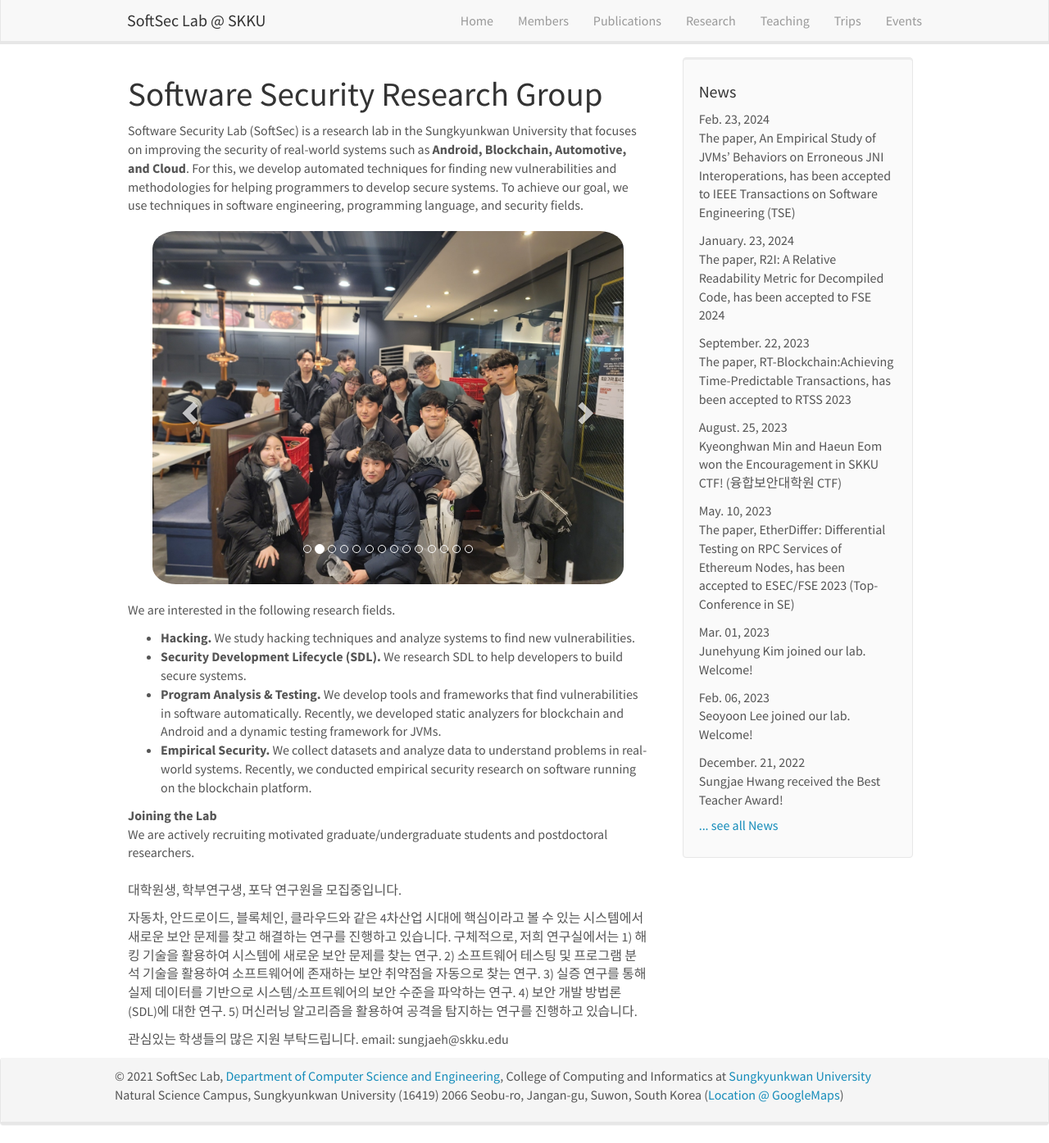
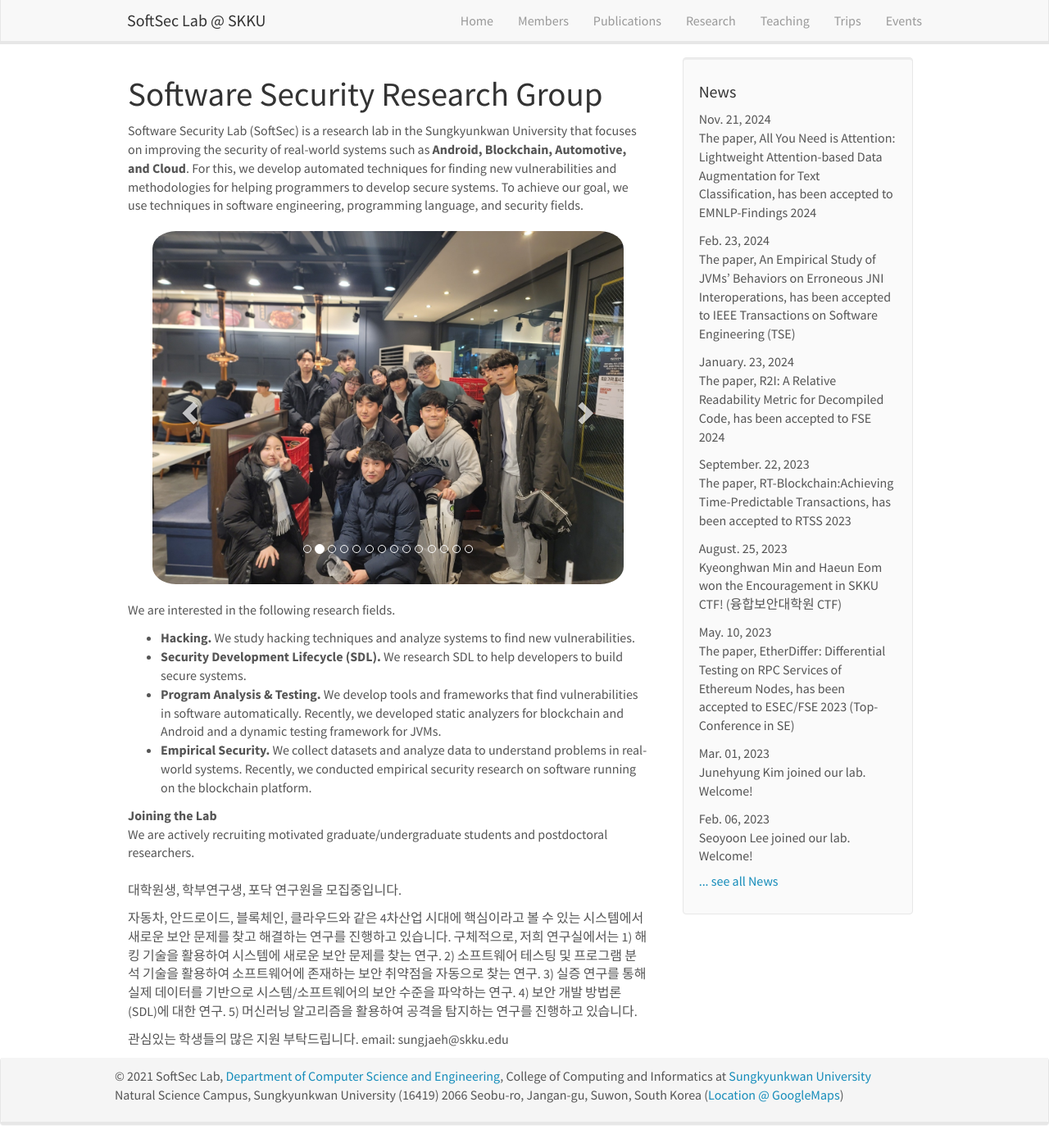
Before and after one commit to softsec-lab/softsec-lab.github.io, a Jekyll site: the page built from _pages/home.md, in a window 1280 px wide and 1395 px high. Shown: the whole window at 82% size. Built offline with Jekyll 4.4.1, drawn with Linux system fonts in a browser that asks for light colours; nearby versions of some CDN libraries.

Commit message:
update emnlp 2024 paper

```diff
--- a/_data/news.yml
+++ b/_data/news.yml
@@ -1,3 +1,6 @@
+- date: Nov. 21, 2024
+  headline: "The paper, All You Need is Attention: Lightweight Attention-based Data Augmentation for Text Classification, has been accepted to EMNLP-Findings 2024"
+
 - date: Feb. 23, 2024
   headline: "The paper, An Empirical Study of JVMs’ Behaviors on Erroneous JNI Interoperations, has been accepted to IEEE Transactions on Software Engineering (TSE)"
 
--- a/_data/publist.yml
+++ b/_data/publist.yml
@@ -1,3 +1,10 @@
+
+- title: "All You Need is Attention: Lightweight Attention-based Data Augmentation for Text Classification"
+  authors: Junehyung Kim, Sungjae Hwang
+  link:
+    url:
+    display: Proceedings of the 2024 Conference on Empirical Methods in Natural Language Processing (EMNLP-Findings 2024)
+
 - title: "Firmware Re-hosting for Dynamic Analysis"
   authors: Sungjae Hwang
   link:
```
